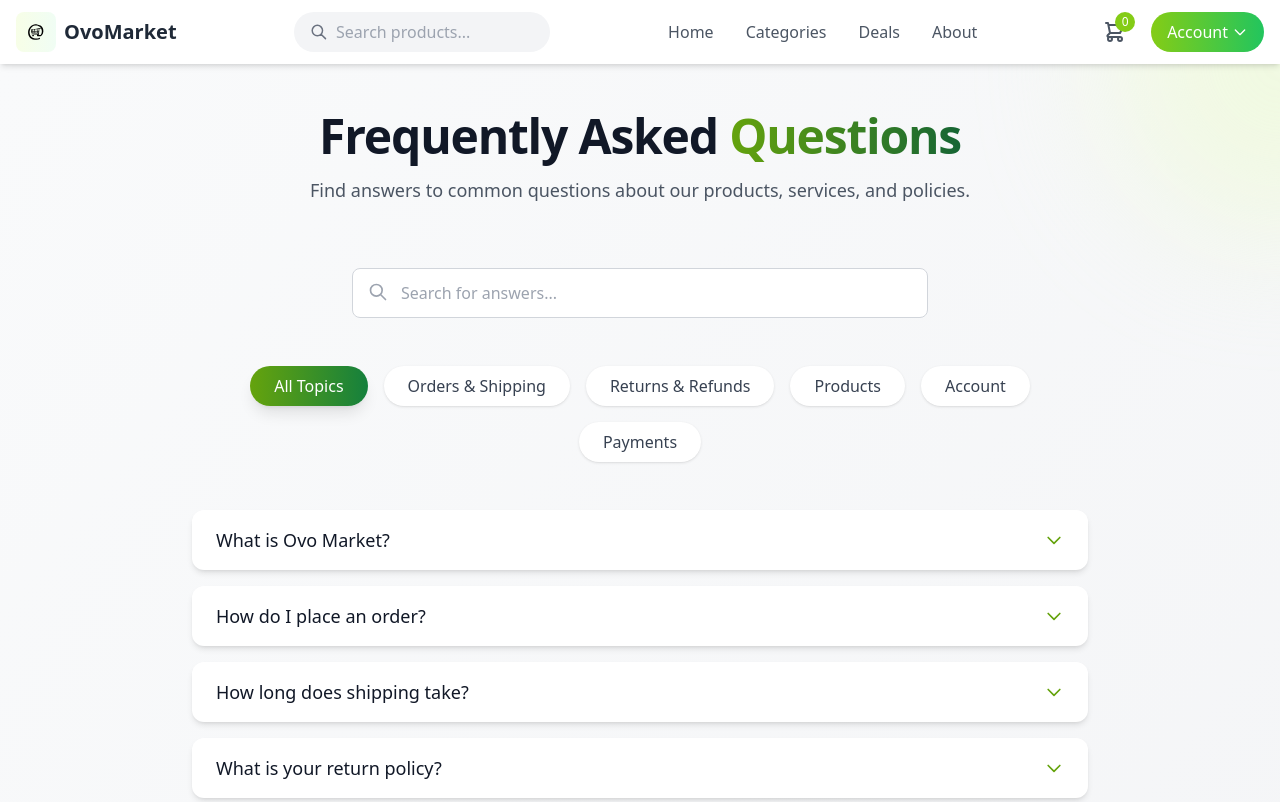
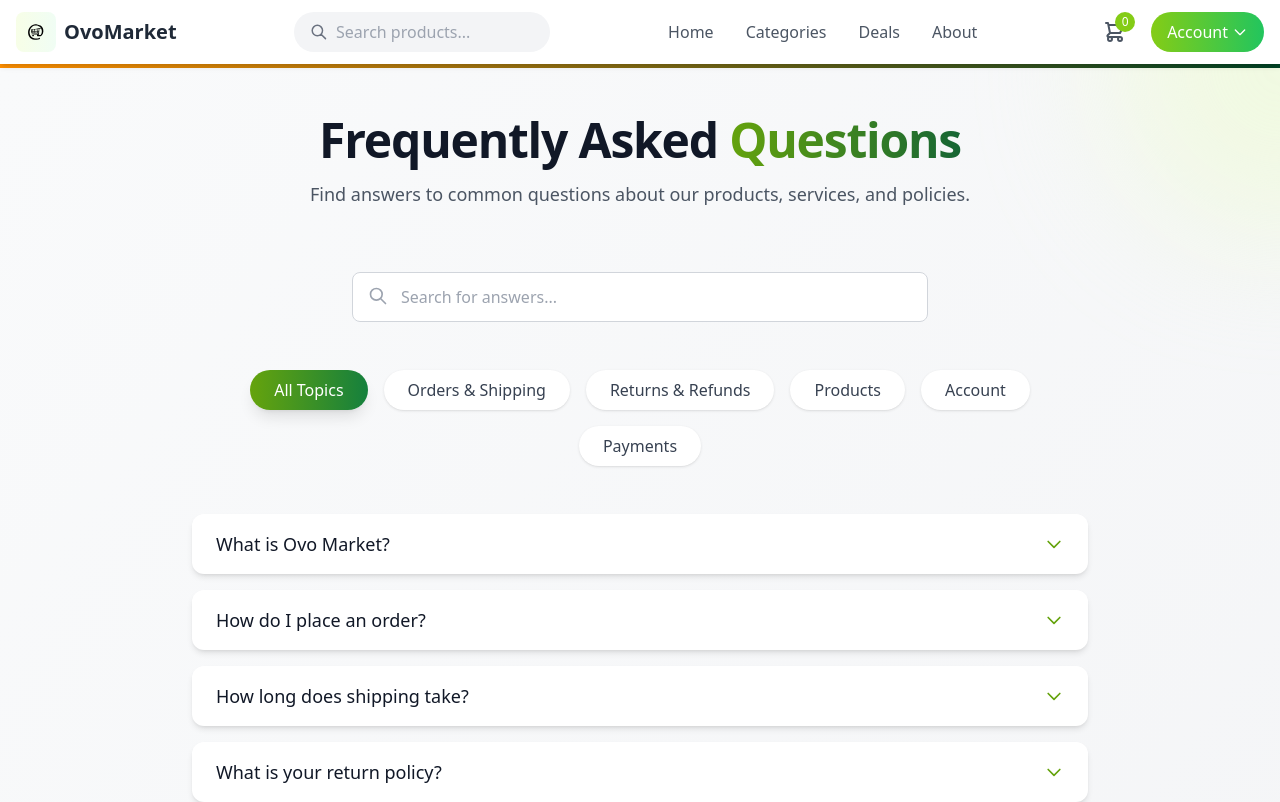
Before and after one commit to dhira75x/my-front-end, a Vue app: page /faqs in a window 1280 px wide. Shown: the top 802 px of the page. Built offline with nearby package versions, Linux system fonts and the light colour scheme; what vue-sweetalert2 would draw is missing.

Commit message:
chore(theme): add deepsaffron/deepforest to Tailwind and brand utilities; apply global brand accent bar

```diff
--- a/src/assets/main.css
+++ b/src/assets/main.css
@@ -1,3 +1,19 @@
 @tailwind base;
 @tailwind components;
 @tailwind utilities;
+
+.brand-gradient {
+  @apply bg-gradient-to-r from-deepsaffron to-deepforest;
+}
+
+.brand-text {
+  @apply text-deepsaffron;
+}
+
+.brand-button-primary {
+  @apply bg-deepsaffron text-white hover:bg-deepsaffron/90;
+}
+
+.brand-button-secondary {
+  @apply border-2 border-deepforest text-deepforest hover:bg-deepforest hover:text-white;
+}
--- a/src/layouts/applayout.vue
+++ b/src/layouts/applayout.vue
@@ -5,6 +5,7 @@ import Footer from "@/components/molecules/Footer/footer.vue";
 
 <template>
     <Header/>
+    <div class="h-1 brand-gradient"></div>
   <main class="flex items-start pb-24">
     <main class="w-full">
       <slot name="main-content" />
--- a/tailwind.config.js
+++ b/tailwind.config.js
@@ -1,13 +1,16 @@
 /** @type {import('tailwindcss').Config} */
 export default {
-  content: ['./index.html', './src/**/*.{vue,js,ts,jsx,tsx}'],
+  content: [
+    './index.html',
+    './src/**/*.{vue,js,ts,jsx,tsx}'
+  ],
   theme: {
     extend: {
       colors: {
         deepsaffron: '#FF8F00',
-        deepforest: '#004225',
-      },
-    },
+        deepforest: '#004225'
+      }
+    }
   },
-  plugins: [],
-}
+  plugins: []
+};
```
